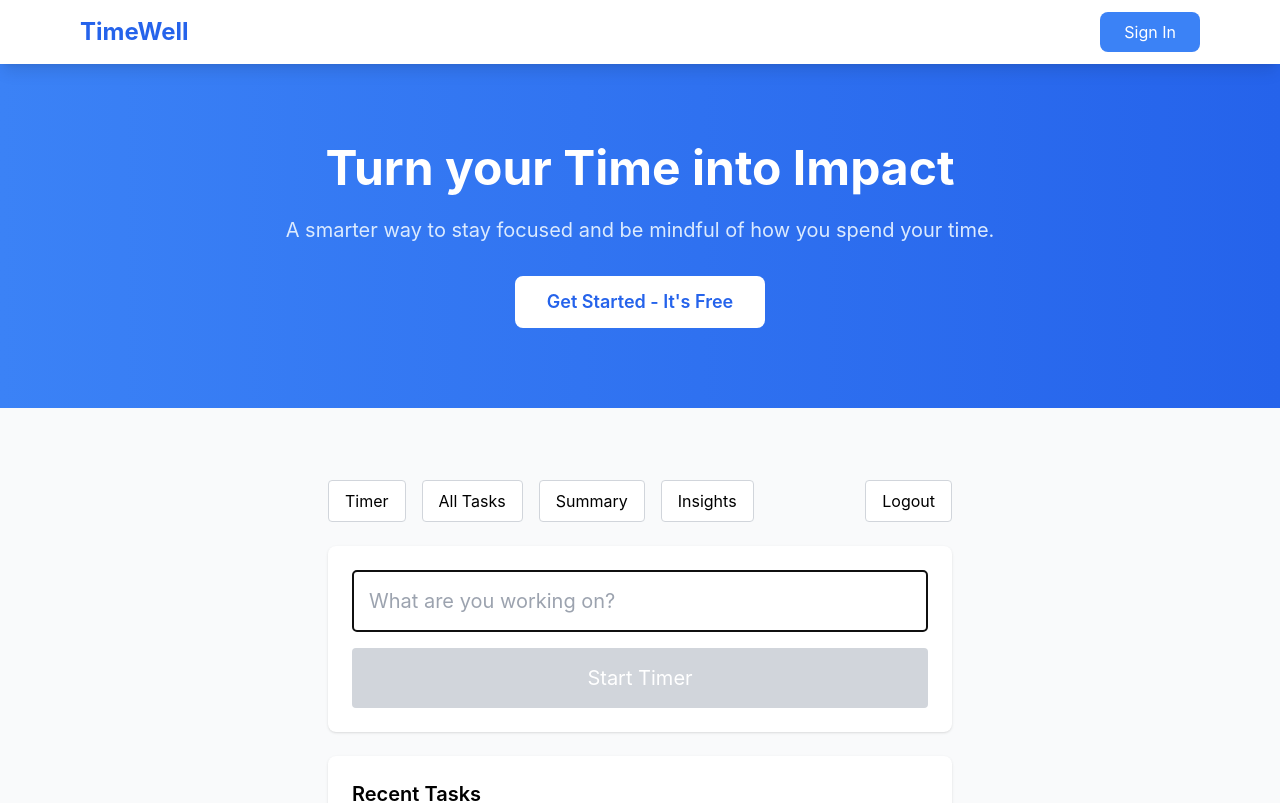
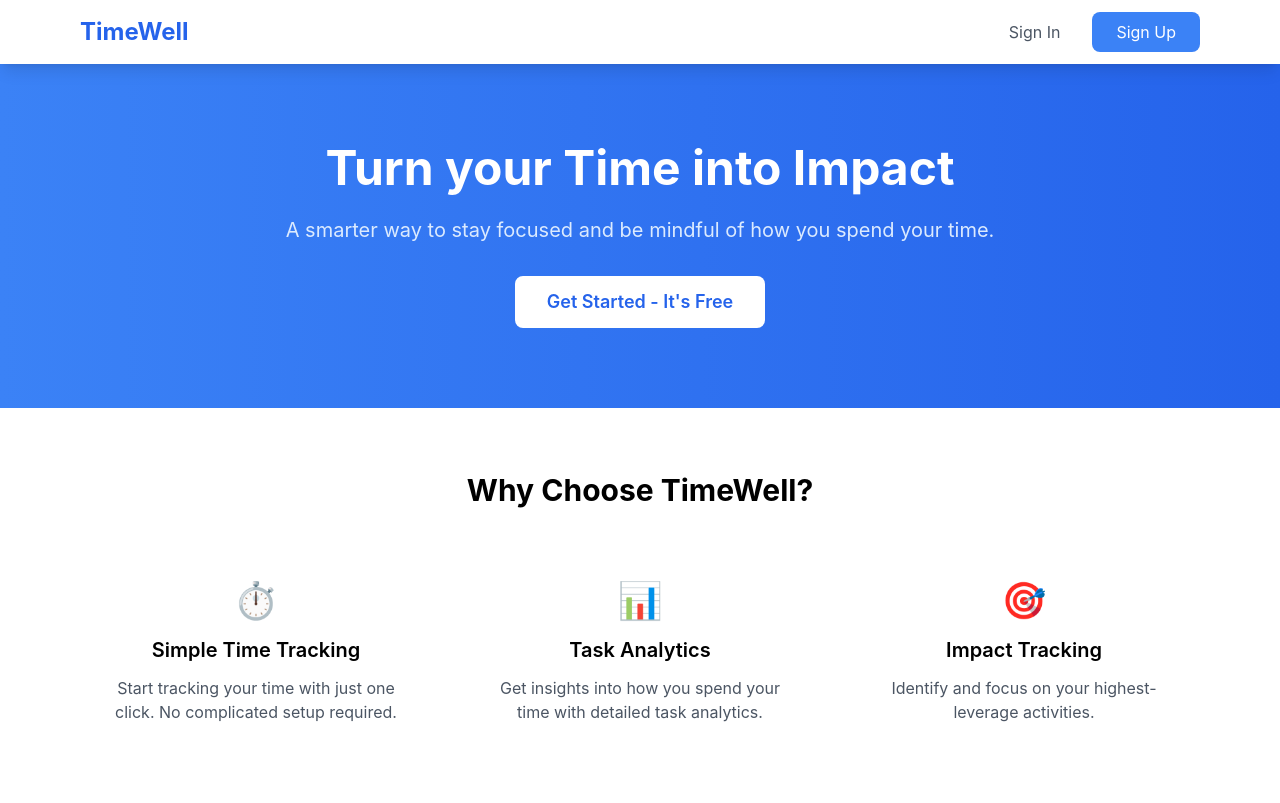
Before and after one commit to evelynso2024/TimeWell, a React (Create React App) app: page / in a window 1280 px wide. Shown: the top 803 px of the page. Built offline with nearby package versions, Linux system fonts and the light colour scheme; the HTML template or start-up script is replaced by a standard one.

Commit message:
Update LandingPage.js

```diff
--- a/src/components/LandingPage.js
+++ b/src/components/LandingPage.js
@@ -1,31 +1,8 @@
-import React, { useState, useEffect } from 'react';
-import Timer from './Timer';
-import { supabase } from '../supabaseClient';
+import React from 'react';
 import { useNavigate } from 'react-router-dom';
 
 function LandingPage() {
   const navigate = useNavigate();
-  const [isTimerActive, setIsTimerActive] = useState(false);
-  const [user, setUser] = useState(null);
-
-  useEffect(() => {
-    const getUser = async () => {
-      const { data: { user } } = await supabase.auth.getUser();
-      setUser(user);
-    };
-    getUser();
-  }, []);
-
-  const handleSignOut = async () => {
-    try {
-      const { error } = await supabase.auth.signOut();
-      if (!error) {
-        navigate('/login');
-      }
-    } catch (error) {
-      console.error("Error signing out:", error);
-    }
-  };
 
   return (
     <div className="min-h-screen bg-gray-50">
@@ -37,29 +14,18 @@ function LandingPage() {
               <span className="text-2xl font-bold text-blue-600">TimeWell</span>
             </div>
             <div className="flex items-center space-x-4">
-              {user ? (
-                <>
-                  <button
-                    onClick={() => navigate('/alltasks')}
-                    className="text-gray-600 hover:text-gray-900"
-                  >
-                    View All Tasks
-                  </button>
-                  <button
-                    onClick={handleSignOut}
-                    className="bg-red-500 text-white px-4 py-2 rounded-lg hover:bg-red-600 transition duration-200"
-                  >
-                    Sign Out
-                  </button>
-                </>
-              ) : (
               <button
                 onClick={() => navigate('/login')}
-                  className="bg-blue-500 text-white px-6 py-2 rounded-lg hover:bg-blue-600 transition duration-200"
+                className="text-gray-600 hover:text-gray-900 px-4 py-2"
               >
                 Sign In
               </button>
-              )}
+              <button
+                onClick={() => navigate('/signup')}
+                className="bg-blue-500 text-white px-6 py-2 rounded-lg hover:bg-blue-600 transition duration-200"
+              >
+                Sign Up
+              </button>
             </div>
           </div>
         </div>
@@ -75,20 +41,13 @@ function LandingPage() {
             <p className="text-xl mb-8 text-blue-100">
               A smarter way to stay focused and be mindful of how you spend your time.
             </p>
-            {!user && (
             <button
-                onClick={() => navigate('/login')}
+              onClick={() => navigate('/signup')}
               className="bg-white text-blue-600 px-8 py-3 rounded-lg text-lg font-semibold hover:bg-blue-50 transition duration-200"
             >
               Get Started - It's Free
             </button>
-            )}
           </div>
-        </div>
-
-        {/* Timer Section */}
-        <div className="max-w-6xl mx-auto px-4 py-12">
-          <Timer setIsTimerActive={setIsTimerActive} />
         </div>
 
         {/* Features Section */}
```
Lines whose indentation alone changed are shown as unchanged.
